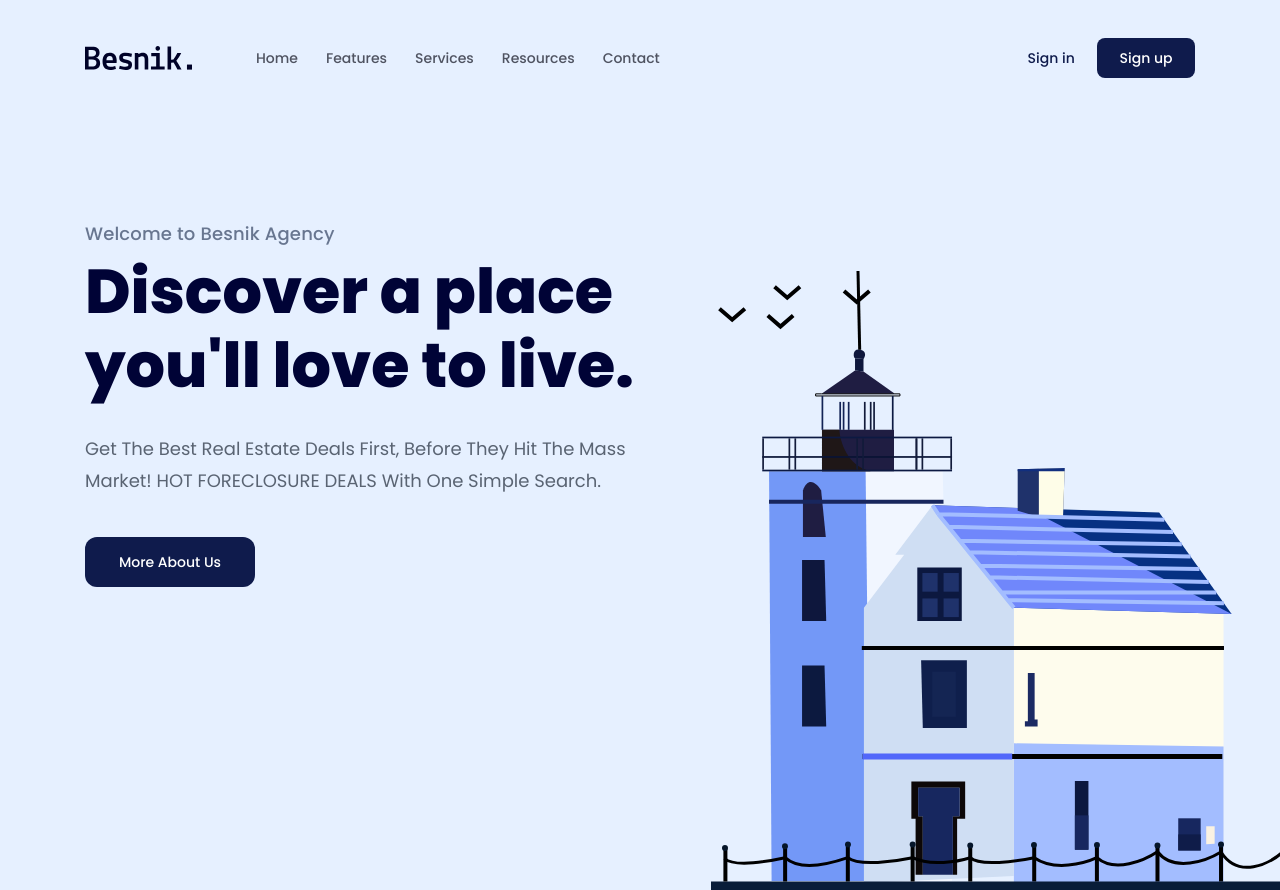
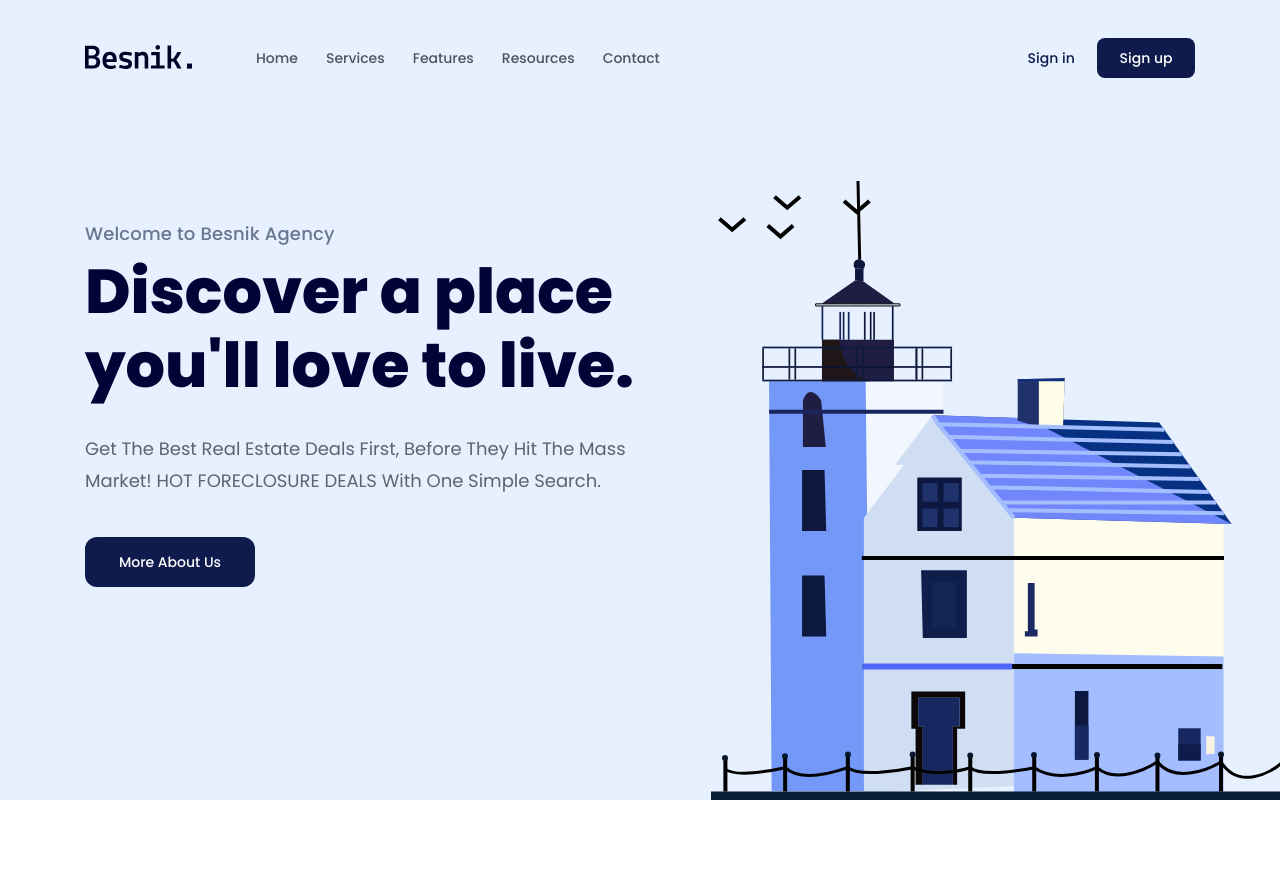
Before and after one commit to Devil99-nam/page_01, a plain HTML site: page index.html in a window 1280 px wide. Shown: the top 890 px of the page. Drawn offline with Linux system fonts and the light colour scheme.

Commit message:
fix navbar

```diff
--- a/assets/css/style.css
+++ b/assets/css/style.css
@@ -4,9 +4,7 @@
 :root{
     --primary-color: #0F1B4C;
 }
-html {
-    font-size: 62.5%;
-}
+
 /*common*/
 
 .btn{
@@ -32,7 +30,15 @@ a{
     margin-left: auto;
     margin-right: auto;
 }
+html,
+body {
+    scroll-behavior: smooth;
+}
+html {
+    font-size: 62.5%;
+}
 body{
+    scroll-behavior: smooth;
     font-size: 1.6rem;
     font-family: "Poppins",sans-serif ;
 }
@@ -55,7 +61,7 @@ body{
     flex-direction: column;
     position: relative;
     background: #e6f0ff;
-    height: 100vh;
+    height: calc(100vh - 90px);
 
 }
 .navbar{
--- a/index.html
+++ b/index.html
@@ -15,19 +15,19 @@
 
     </head>
     <body>
-        <main>
+        <main id="home">
             <header class="fix-header">
                 <div class="content">
                     <nav class="navbar">
                         <!---logo-->
-                        <img src="./assets/img/logo.svg" alt="Besnik.">
+                     <a href="/">   <img src="./assets/img/logo.svg" alt="Besnik."></a>
                         <!---navigation-->
                         <ul>
-                            <li><a href="#!">Home</a></li>
-                            <li><a href="#!">Features</a></li>
-                            <li><a href="#!">Services</a></li>
-                            <li><a href="#!">Resources</a></li>
-                            <li><a href="#!">Contact</a></li>
+                            <li><a href="#home">Home</a></li>
+                            <li><a href="#services">Services</a></li>
+                            <li><a href="#features">Features</a></li>
+                            <li><a href="#resources">Resources</a></li>
+                            <li><a href="#contact">Contact</a></li>
                         </ul>
                         <!---action-->
                         <div class="action">
@@ -158,7 +158,7 @@
                     </div>
                 </div>
                  <!-- Featured -->
-            <div class="featured">
+            <div id="features" class="featured">
                 <div class="content">
                    <header>
                     <h2 class="sub-title">Featured Properties</h2>
@@ -229,7 +229,7 @@
                 </div>
             </div>
             <!--stats-->
-            <div class="stats">
+            <div id="resources" class="stats">
                 <div class="content">
                     <div class="row">
                         <div class="img-block">
@@ -303,7 +303,7 @@
                 </div>
             </div>
             <!--subscription-->
-            <div class="subscription">
+            <div id="contact" class="subscription">
                 <div class="content">
                     <div class="body">
                         <div class="info">
@@ -318,7 +318,7 @@
                 </div>
             </div>
              <!--footer-->
-             <footer class="footer">
+             <footer  class="footer">
                 <div class="content">
                     <div class="row row-top">
                         <div class="column">
```
